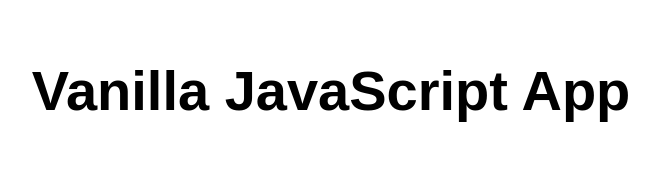
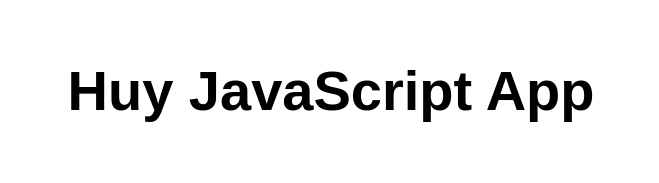
Before and after one commit to vietanhle123/Huy, a website: page src/index.html in a window 1280 px wide. Shown: the whole page, without its empty margins (309-968 px from the left). Drawn offline with Linux system fonts and the light colour scheme.

Commit message:
Update index.html

```diff
--- a/src/index.html
+++ b/src/index.html
@@ -5,12 +5,12 @@
   <meta charset="UTF-8">
   <meta name="viewport" content="width=device-width, initial-scale=1.0">
   <link rel="stylesheet" href="styles.css">
-  <title>Vanilla JavaScript App</title>
+  <title>Huy JavaScript App</title>
 </head>
 
 <body>
   <main>
-    <h1>Vanilla JavaScript App</h1>
+    <h1>Huy JavaScript App</h1>
   </main>
 </body>
 
```
